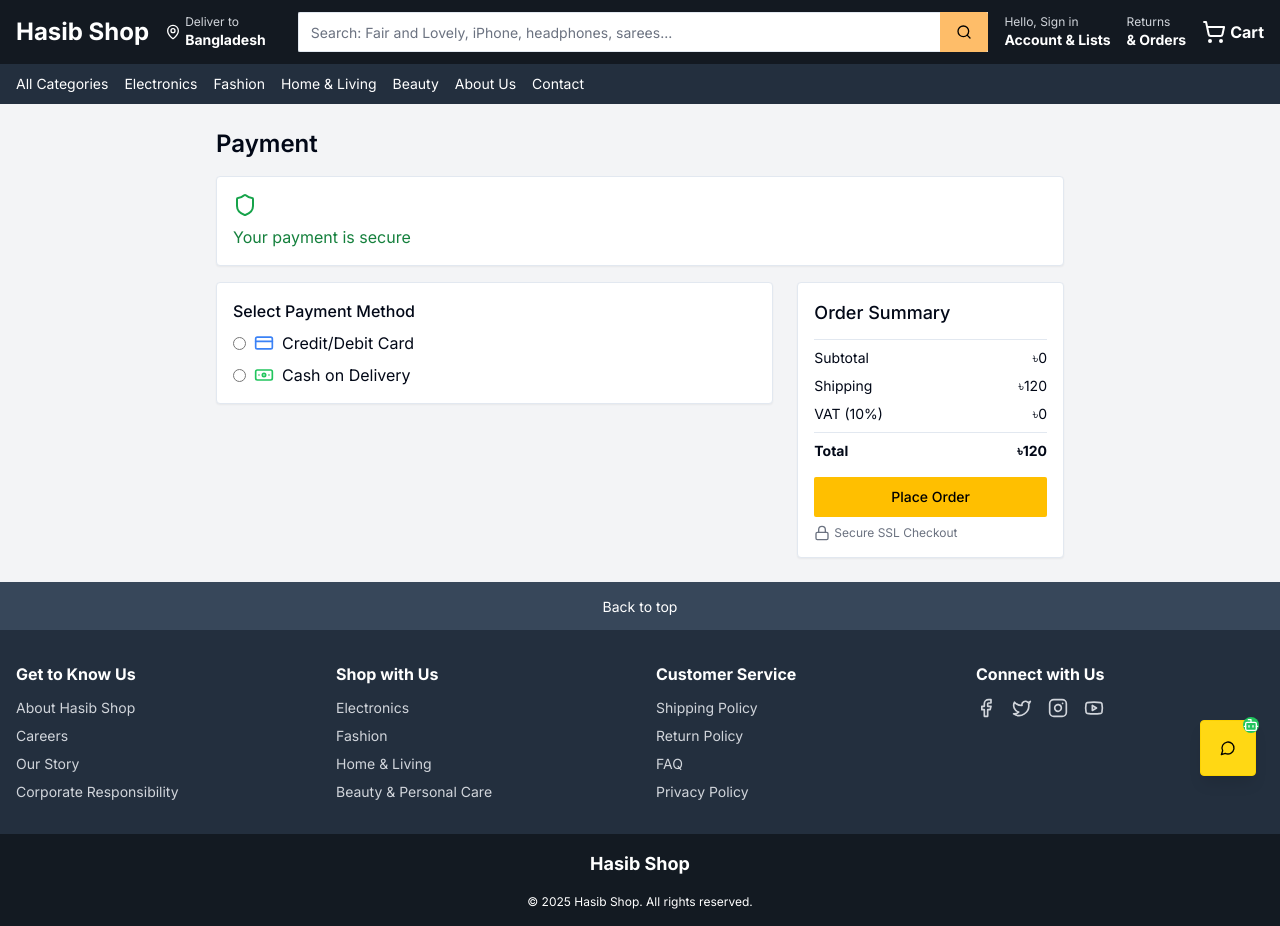
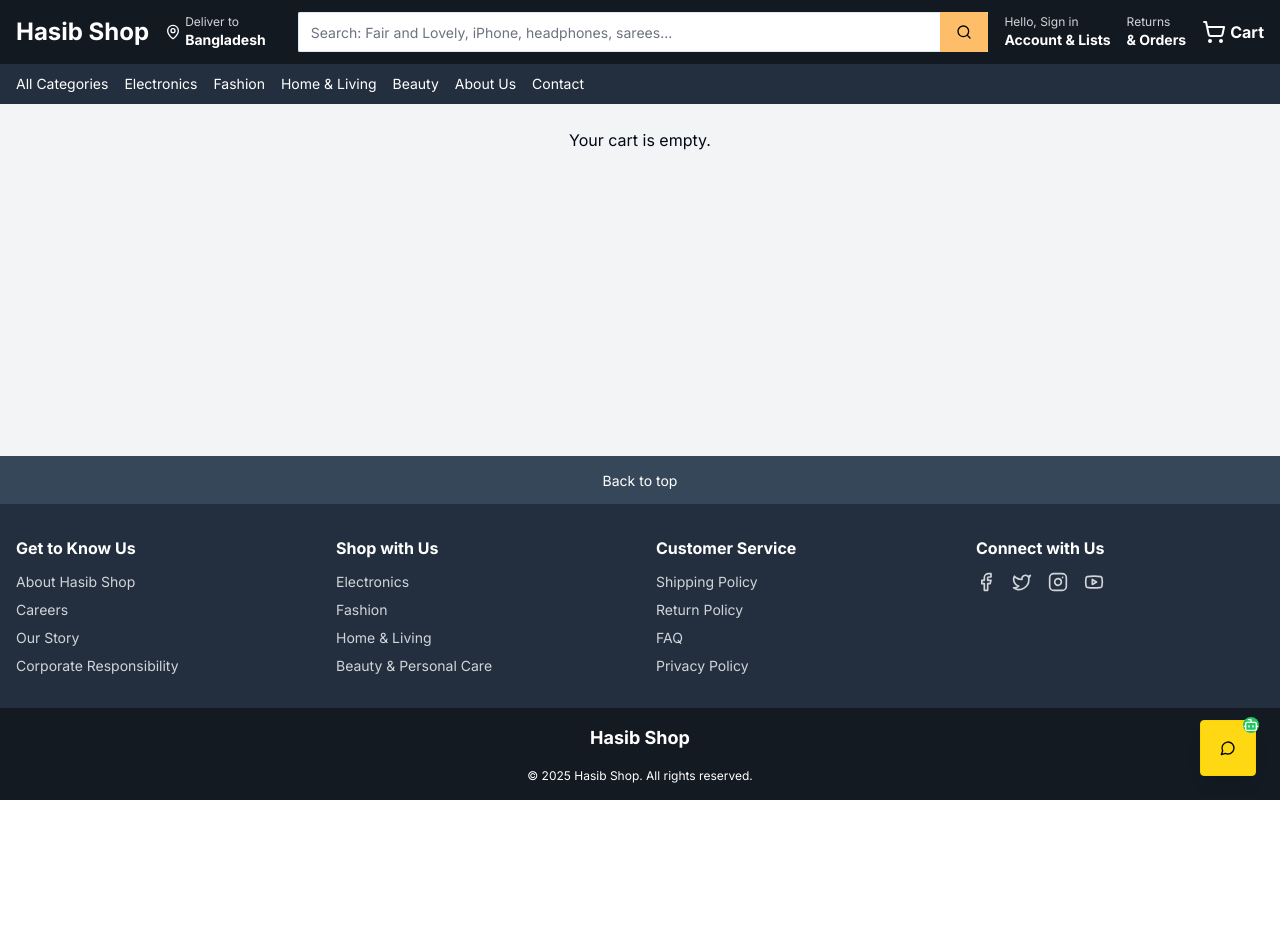
Before and after one commit to Hasibullah-cyber/Amazon, a Next.js app: page /checkout/payment in a window 1280 px wide. After the commit the page ends 800 px from the top, so only its background shows below. Built offline with nearby package versions, Linux system fonts and the light colour scheme.

Commit message:
Update page.tsx
Second last testing

```diff
--- a/app/checkout/payment/page.tsx
+++ b/app/checkout/payment/page.tsx
@@ -1,140 +1,44 @@
-"use client"
+"use client";
 
-import { useEffect, useState } from "react"
-import { Button } from "@/components/ui/button"
-import { Card } from "@/components/ui/card"
-import { Input } from "@/components/ui/input"
-import { CreditCard, Banknote, Shield, Lock } from "lucide-react"
-import { useToast } from "@/components/ui/use-toast"
-import { useRouter } from "next/navigation"
-
-type PaymentType = "card" | "mobile" | "cod"
-
-interface CartItem {
-  name: string
-  price: number
-  quantity: number
-}
+import { useEffect, useState } from "react";
+import { Button } from "@/components/ui/button";
 
 export default function PaymentPage() {
-  const [cartItems, setCartItems] = useState<CartItem[]>([])
-  const [selectedPayment, setSelectedPayment] = useState<PaymentType | "">("")
-  const [cardNumber, setCardNumber] = useState("")
-  const { toast } = useToast()
-  const router = useRouter()
+  const [cart, setCart] = useState<any[]>([]);
 
   useEffect(() => {
     try {
-      const stored = localStorage.getItem("cart")
+      const stored = localStorage.getItem("cart");
       if (stored) {
-        setCartItems(JSON.parse(stored))
+        setCart(JSON.parse(stored));
       }
-    } catch (e) {
-      console.error("Failed to load cart", e)
+    } catch (err) {
+      console.error("Cart error:", err);
     }
-  }, [])
+  }, []);
 
-  const total = cartItems.reduce((sum, item) => sum + item.price * item.quantity, 0)
-  const shipping = 120
-  const vat = Math.round(total * 0.1)
-  const grandTotal = total + shipping + vat
-
-  const handlePlaceOrder = () => {
-    if (!selectedPayment) {
-      toast({ title: "Select a payment method", variant: "destructive" })
-      return
-    }
-
-    toast({ title: "Order placed!", description: "Your order is confirmed." })
-    router.push("/order-confirmation")
+  if (!cart || cart.length === 0) {
+    return (
+      <div className="p-6 text-center">
+        <p>Your cart is empty.</p>
+      </div>
+    );
   }
 
   return (
-    <div className="p-6 max-w-4xl mx-auto">
-      <h1 className="text-2xl font-semibold mb-4">Payment</h1>
+    <div className="p-6 max-w-xl mx-auto space-y-4">
+      <h1 className="text-xl font-semibold">Payment Page</h1>
 
-      <Card className="mb-4 p-4">
-        <Shield className="text-green-600 mb-2" />
-        <p className="text-green-700">Your payment is secure</p>
-      </Card>
+      {cart.map((item, i) => (
+        <div key={i} className="flex justify-between border p-2 rounded">
+          <span>{item.name}</span>
+          <span>৳{item.price} x {item.quantity}</span>
+        </div>
+      ))}
 
-      <div className="grid grid-cols-1 md:grid-cols-3 gap-6">
-        <div className="md:col-span-2 space-y-4">
-          <Card className="p-4">
-            <h2 className="font-medium mb-2">Select Payment Method</h2>
-            <div className="space-y-2">
-              <label className="flex items-center space-x-2">
-                <input
-                  type="radio"
-                  value="card"
-                  checked={selectedPayment === "card"}
-                  onChange={() => setSelectedPayment("card")}
-                />
-                <CreditCard className="w-5 h-5 text-blue-500" />
-                <span>Credit/Debit Card</span>
-              </label>
-              <label className="flex items-center space-x-2">
-                <input
-                  type="radio"
-                  value="cod"
-                  checked={selectedPayment === "cod"}
-                  onChange={() => setSelectedPayment("cod")}
-                />
-                <Banknote className="w-5 h-5 text-green-500" />
-                <span>Cash on Delivery</span>
-              </label>
-            </div>
-
-            {selectedPayment === "card" && (
-              <div className="mt-4 space-y-2">
-                <Input
-                  placeholder="Card Number"
-                  value={cardNumber}
-                  onChange={(e) => setCardNumber(e.target.value)}
-                />
-              </div>
-            )}
-          </Card>
-        </div>
-
-        <Card className="p-4">
-          <h3 className="text-lg font-medium mb-3">Order Summary</h3>
-          <div className="space-y-2 text-sm">
-            {cartItems.map((item, i) => (
-              <div key={i} className="flex justify-between">
-                <span>{item.name} x {item.quantity}</span>
-                <span>৳{item.price * item.quantity}</span>
-              </div>
-            ))}
-            <hr />
-            <div className="flex justify-between">
-              <span>Subtotal</span>
-              <span>৳{total}</span>
-            </div>
-            <div className="flex justify-between">
-              <span>Shipping</span>
-              <span>৳{shipping}</span>
-            </div>
-            <div className="flex justify-between">
-              <span>VAT (10%)</span>
-              <span>৳{vat}</span>
-            </div>
-            <hr />
-            <div className="flex justify-between font-bold">
-              <span>Total</span>
-              <span>৳{grandTotal}</span>
-            </div>
-          </div>
-
-          <Button className="w-full mt-4" onClick={handlePlaceOrder}>
-            Place Order
-          </Button>
-
-          <div className="mt-2 text-xs text-gray-500 flex items-center">
-            <Lock className="w-4 h-4 mr-1" /> Secure SSL Checkout
-          </div>
-        </Card>
-      </div>
+      <Button className="w-full mt-4" onClick={() => alert("Payment complete!")}>
+        Place Order
+      </Button>
     </div>
-  )
+  );
 }
```
